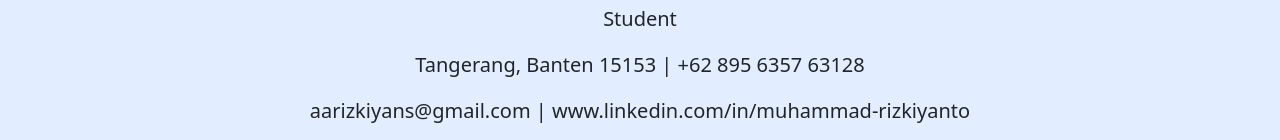
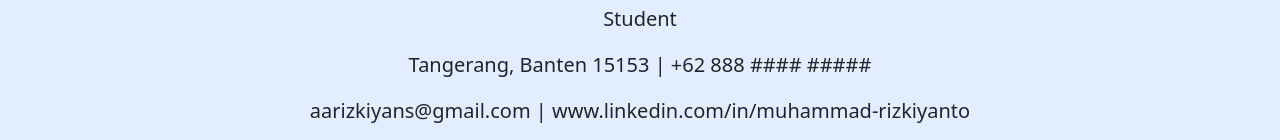
Before and after one commit to aarizkiyans/Web-Portofolio, a plain HTML site: page index.html in a window 1280 px wide. Shown: the part 383-523 px from the top of the page. Drawn offline with nearby package versions, Linux system fonts and the light colour scheme.

Commit message:
Update index.html

```diff
--- a/index.html
+++ b/index.html
@@ -55,7 +55,7 @@
       <img src="img/fotoweb.png" alt="Muhammad Rizkiyanto" width="200" class="rounded-circle img-thumbnail" />
       <h1 class="display-4">Muhammad Rizkiyanto</h1>
       <p class="lead">Student</p>
-      <p class="lead">Tangerang, Banten 15153 | +62 895 6357 63128</p>
+      <p class="lead">Tangerang, Banten 15153 | +62 888 #### #####</p>
       <p class="lead">aarizkiyans@gmail.com | www.linkedin.com/in/muhammad-rizkiyanto</p>
       <svg xmlns="http://www.w3.org/2000/svg" viewBox="0 0 1440 320">
         <path
```
